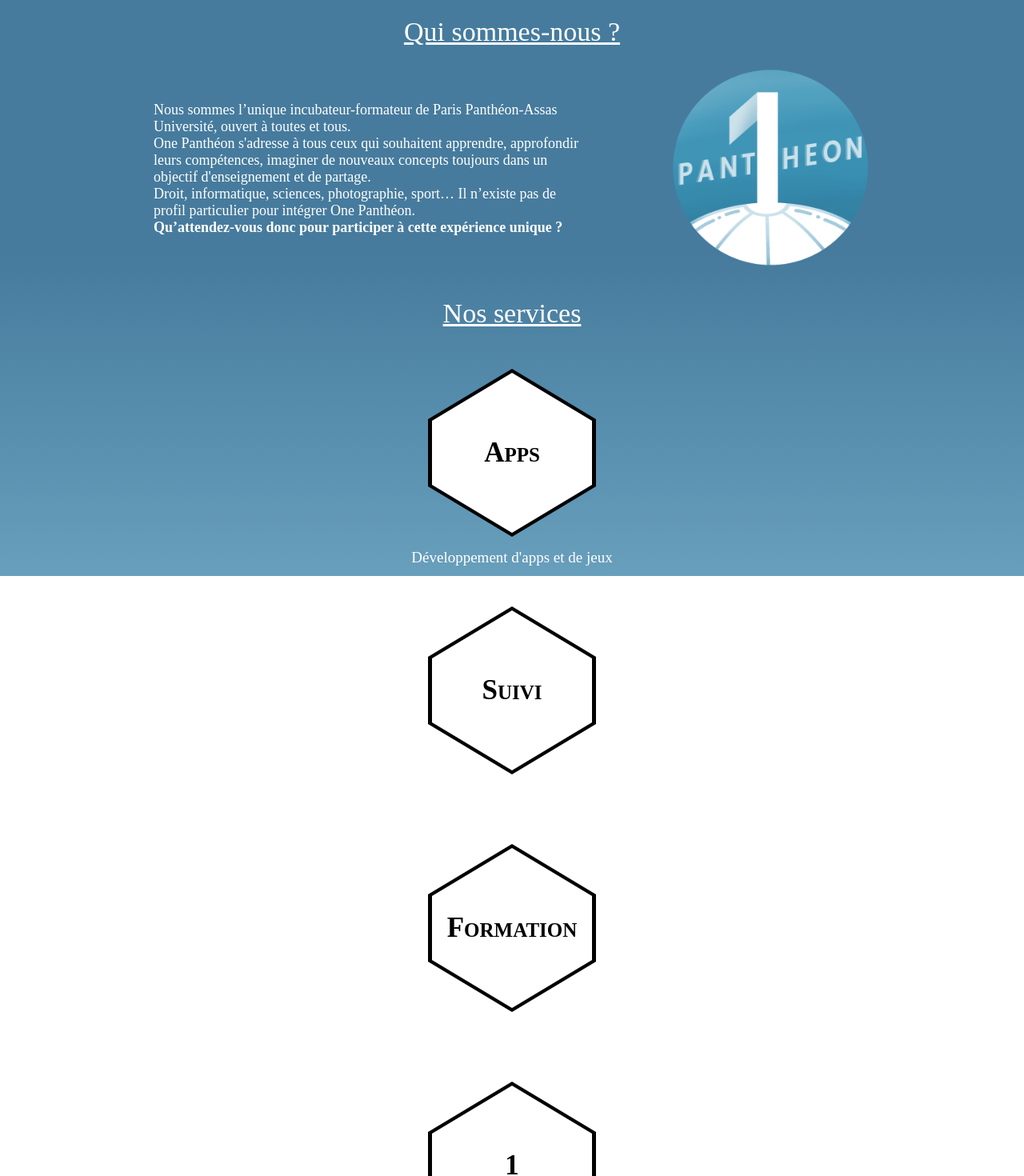
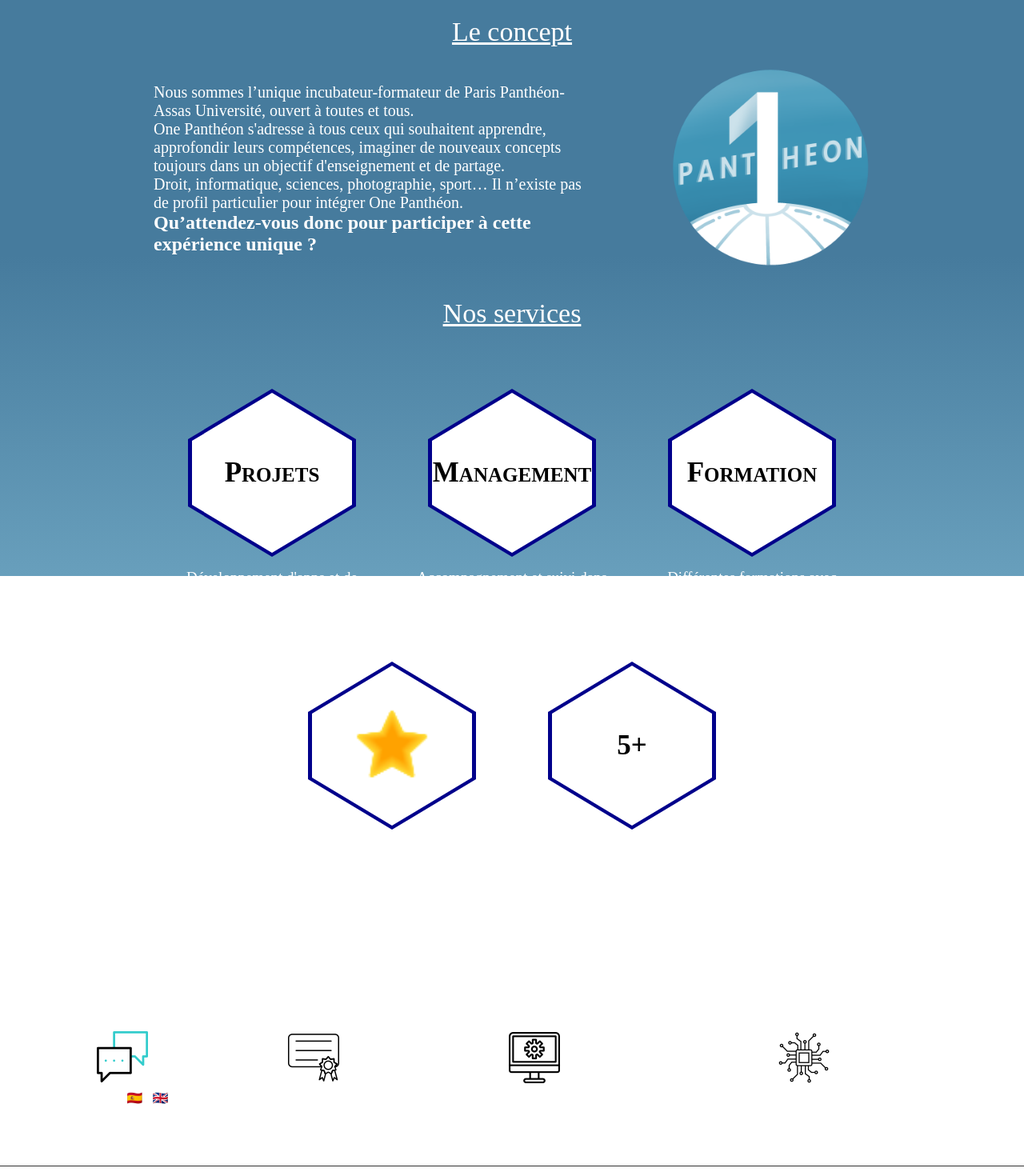
Before and after one commit to Serquand/One_Pantheon, a Vue app in the folder site/: page / in a window 1280 px wide. Shown: the part 80-1550 px from the top of the page at 80% size. Built offline with nearby package versions, Linux system fonts and the light colour scheme.

Commit message:
Reviewed by Guillaume

```diff
--- a/site/src/components/Formation.vue
+++ b/site/src/components/Formation.vue
@@ -1,6 +1,6 @@
 <template>
     <div id="training" class="formation-main-container">
-        <h2>Formation</h2>
+        <h2>Formations proposées</h2>
         <div class="formation-content">
             <div
                 :key="formation"
--- a/site/src/components/Landing.vue
+++ b/site/src/components/Landing.vue
@@ -1,6 +1,6 @@
 <template>
     <div id="who-are-you">
-        <h2>Qui sommes-nous ?</h2>
+        <h2>Le concept</h2>
         <div class="who-are-you-content">
             <div class="speech">
                 <p>
@@ -45,7 +45,11 @@
     }
 
     .who-are-you-content p {
-        font-size: 18px;
+        font-size: 20px;
+    }
+
+    strong {
+        font-size: 24px;
     }
 
     .logo img {
--- a/site/src/components/Service.vue
+++ b/site/src/components/Service.vue
@@ -1,11 +1,12 @@
 <template>
     <div class="service-container">
         <div class="service">
-        <div class="content"></div>
-        <div class="overlay"></div>
-        <p class="text">{{ title }}</p>
+            <div class="content"></div>
+            <div class="overlay"></div>
+            <p v-if="!title.startsWith('/')" class="title-service title-text-service">{{ title }}</p>
+            <img class="title-service" v-else :src="title" />
         </div>
-        <h4 class="description">{{  description }}</h4>
+        <h4 class="description">{{ description }}</h4>
     </div>
 </template>
 
@@ -31,6 +32,7 @@
     flex-direction: column;
     align-items: center;
     margin-top: 50px;
+    width: 300px;
 }
 
 .service {
@@ -51,30 +53,35 @@
     background-color: white;
 }
 
-.text {
-    color: black;
-}
-
 .overlay {
     top: 0;
     width: 100%;
     height: 0%;
-    background-color: black;
+    background-color: darkblue;
     position: absolute;
     z-index: -5;
     animation: appBox 4s ease 1 forwards;
 }
 
-.text {
+.title-service {
     position: absolute;
     height: fit-content;
     top: 50%;
     transform: translateY(-50%);
     width: 100%;
     text-align: center;
+}
+
+img.title-service {
+    height: 100px;
+    width: auto;
+}
+
+.title-text-service {
     font-size: 35px;
     font-weight: 600;
     font-variant-caps: small-caps;
+    color: black !important;
 }
 
 .description {
--- a/site/src/components/Services.vue
+++ b/site/src/components/Services.vue
@@ -31,4 +31,11 @@
 </script>
 
 <style>
+    .services-content {
+        display: flex;
+        justify-content: center;
+        flex-wrap: wrap;
+        width: 90%;
+        margin: auto;
+    }
 </style>
--- a/site/src/information.json
+++ b/site/src/information.json
@@ -6,41 +6,41 @@
     "twitter": "https://twitter.com/willtraore",
     "services": [
         {
-            "title": "Apps",
+            "title": "Projets",
             "description": "Développement d'apps et de jeux"
         },
         {
-            "title": "Suivi",
+            "title": "Management",
             "description": "Accompagnement et suivi dans la gestion de projets"
         },
         {
             "title": "Formation",
-            "description": "Formation sur différents sujets / domaines"
+            "description": "Différentes formations avec licences professionnelles à la clé"
         },
         {
-            "title": "1",
+            "title": "/assets/etoile.png",
             "description": "Seul incubateur-formateur de l'EFREI"
         },
         {
             "title": "5+",
-            "description": "Plus de 5 projets"
+            "description": "Plus de 5 projets en cours de conception"
         }
     ],
     "formations": [
         {
-            "title": "Langues",
+            "title": "Langues (🇪🇸 / 🇬🇧)",
             "image": "/assets/formations/langues.png"
         },
         {
-            "title": "Licences reconnues",
+            "title": "Licences professionnelles reconnues",
             "image": "/assets/formations/license.png"
         },
         {
-            "title": "Informatique",
+            "title": "Développement informatique",
             "image": "/assets/formations/informatique.png"
         },
         {
-            "title": "Electronique",
+            "title": "Approfondissement des connaissances en électronique",
             "image": "/assets/formations/electronique.png"
         }
     ]
```
Also changed, not shown: site/public/assets/etoile.png (added).
